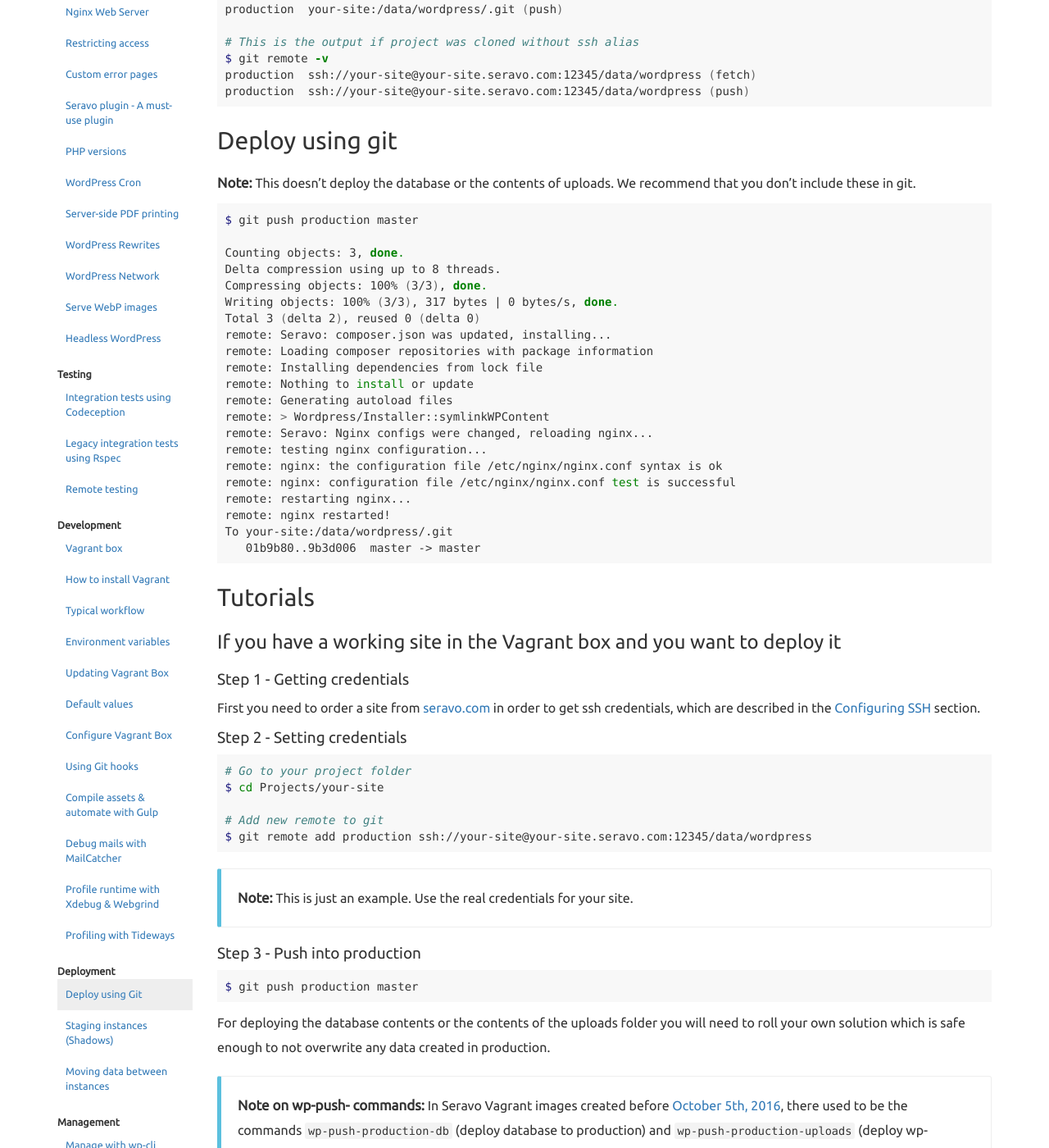
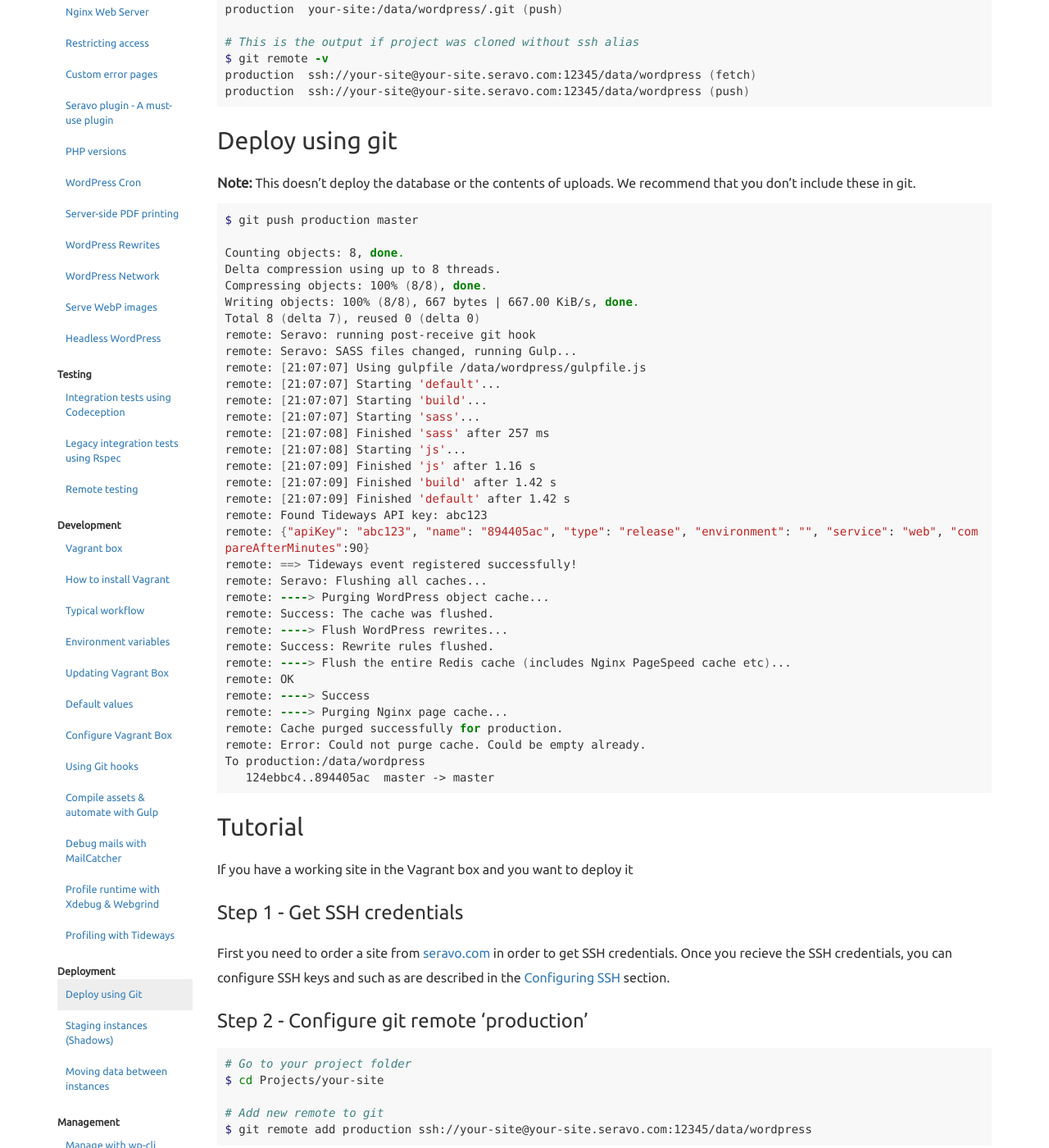
Before and after one commit to Seravo/docs, a Jekyll site: the page built from _posts/2015-10-12-deploy-using-git.md, in a window 1280 px wide and 1400 px high, scrolled down 445 px. Shown: the whole window at 82% size. Built offline with Jekyll 4.4.1, drawn with Linux system fonts in a browser that asks for light colours; nearby versions of some CDN libraries; some of the changed text lies outside the part shown.

Commit message:
Clean up git push and git hook docs
Ensure examples are easy to read and that example outputs match what
we currently actually have in production. Also ensure proper intra-site
linking.

````diff
--- a/_posts/2015-10-12-deploy-using-git.md
+++ b/_posts/2015-10-12-deploy-using-git.md
@@ -8,6 +8,7 @@ order: 1
 
 
 ## Requirements
+
 1. You need to [setup your ssh settings]({{ site.baseurl }}{% post_url 2015-10-10-configure-ssh %}) first.
 2. You need to a local git checkout of the site as described in [Local development]({{ site.baseurl }}{% post_url 2015-10-13-local-development %}).
 3. You need to be in your project directory: `cd ~/Projects/your-site/`
@@ -26,38 +27,55 @@ production  ssh://your-site@your-site.seravo.com:12345/data/wordpress (push)
 ```
 
 ## Deploy using git
+
 **Note:** This doesn't deploy the database or the contents of uploads. We recommend that you don't include these in git.
 
 ```bash
 $ git push production master
 
-Counting objects: 3, done.
+Counting objects: 8, done.
 Delta compression using up to 8 threads.
-Compressing objects: 100% (3/3), done.
-Writing objects: 100% (3/3), 317 bytes | 0 bytes/s, done.
-Total 3 (delta 2), reused 0 (delta 0)
-remote: Seravo: composer.json was updated, installing...
-remote: Loading composer repositories with package information
-remote: Installing dependencies from lock file
-remote: Nothing to install or update
-remote: Generating autoload files
-remote: > Wordpress/Installer::symlinkWPContent
-remote: Seravo: Nginx configs were changed, reloading nginx...
-remote: testing nginx configuration...
-remote: nginx: the configuration file /etc/nginx/nginx.conf syntax is ok
-remote: nginx: configuration file /etc/nginx/nginx.conf test is successful
-remote: restarting nginx...
-remote: nginx restarted!
-To your-site:/data/wordpress/.git
-   01b9b80..9b3d006  master -> master
+Compressing objects: 100% (8/8), done.
+Writing objects: 100% (8/8), 667 bytes | 667.00 KiB/s, done.
+Total 8 (delta 7), reused 0 (delta 0)
+remote: Seravo: running post-receive git hook
+remote: Seravo: SASS files changed, running Gulp...
+remote: [21:07:07] Using gulpfile /data/wordpress/gulpfile.js
+remote: [21:07:07] Starting 'default'...
+remote: [21:07:07] Starting 'build'...
+remote: [21:07:07] Starting 'sass'...
+remote: [21:07:08] Finished 'sass' after 257 ms
+remote: [21:07:08] Starting 'js'...
+remote: [21:07:09] Finished 'js' after 1.16 s
+remote: [21:07:09] Finished 'build' after 1.42 s
+remote: [21:07:09] Finished 'default' after 1.42 s
+remote: Found Tideways API key: abc123
+remote: {"apiKey": "abc123", "name": "894405ac", "type": "release", "environment": "", "service": "web", "compareAfterMinutes":90}
+remote: ==> Tideways event registered successfully!
+remote: Seravo: Flushing all caches...
+remote: ----> Purging WordPress object cache...
+remote: Success: The cache was flushed.
+remote: ----> Flush WordPress rewrites...
+remote: Success: Rewrite rules flushed.
+remote: ----> Flush the entire Redis cache (includes Nginx PageSpeed cache etc)...
+remote: OK
+remote: ----> Success
+remote: ----> Purging Nginx page cache...
+remote: Cache purged successfully for production.
+remote: Error: Could not purge cache. Could be empty already.
+To production:/data/wordpress
+   124ebbc4..894405ac  master -> master
 ```
 
-## Tutorials
-### If you have a working site in the Vagrant box and you want to deploy it
-#### Step 1 - Getting credentials
-First you need to order a site from [seravo.com](https://seravo.com/) in order to get ssh credentials, which are described in the [Configuring SSH]({{ site.baseurl }}{% post_url 2015-10-10-configure-ssh %}) section.
+## Tutorial
 
-#### Step 2 - Setting credentials
+If you have a working site in the Vagrant box and you want to deploy it
+
+### Step 1 - Get SSH credentials
+
+First you need to order a site from [seravo.com](https://seravo.com/) in order to get SSH credentials. Once you recieve the SSH credentials, you can configure SSH keys and such as are described in the [Configuring SSH]({{ site.baseurl }}{% post_url 2015-10-10-configure-ssh %}) section.
+
+### Step 2 - Configure git remote 'production'
 
 ```bash
 # Go to your project folder
@@ -69,12 +87,14 @@ $ git remote add production ssh://your-site@your-site.seravo.com:12345/data/word
 
 > **Note:** This is just an example. Use the real credentials for your site.
 
-#### Step 3 - Push into production
+### Step 3 - Push into 'production'
 
 ```bash
 $ git push production master
 ```
 
+If you have [git hooks]({{ site.baseurl }}{% post_url 2015-10-12-using-git-hooks %}) configured they will trigger automatically on the `git push`.
+
 For deploying the database contents or the contents of the uploads folder you will need to roll your own solution which is safe enough to not overwrite any data created in production.
 
 > **Note on wp-push- commands:**
````
Also changed, not shown: _posts/2015-10-12-using-git-hooks.md (+29 -5 lines).
